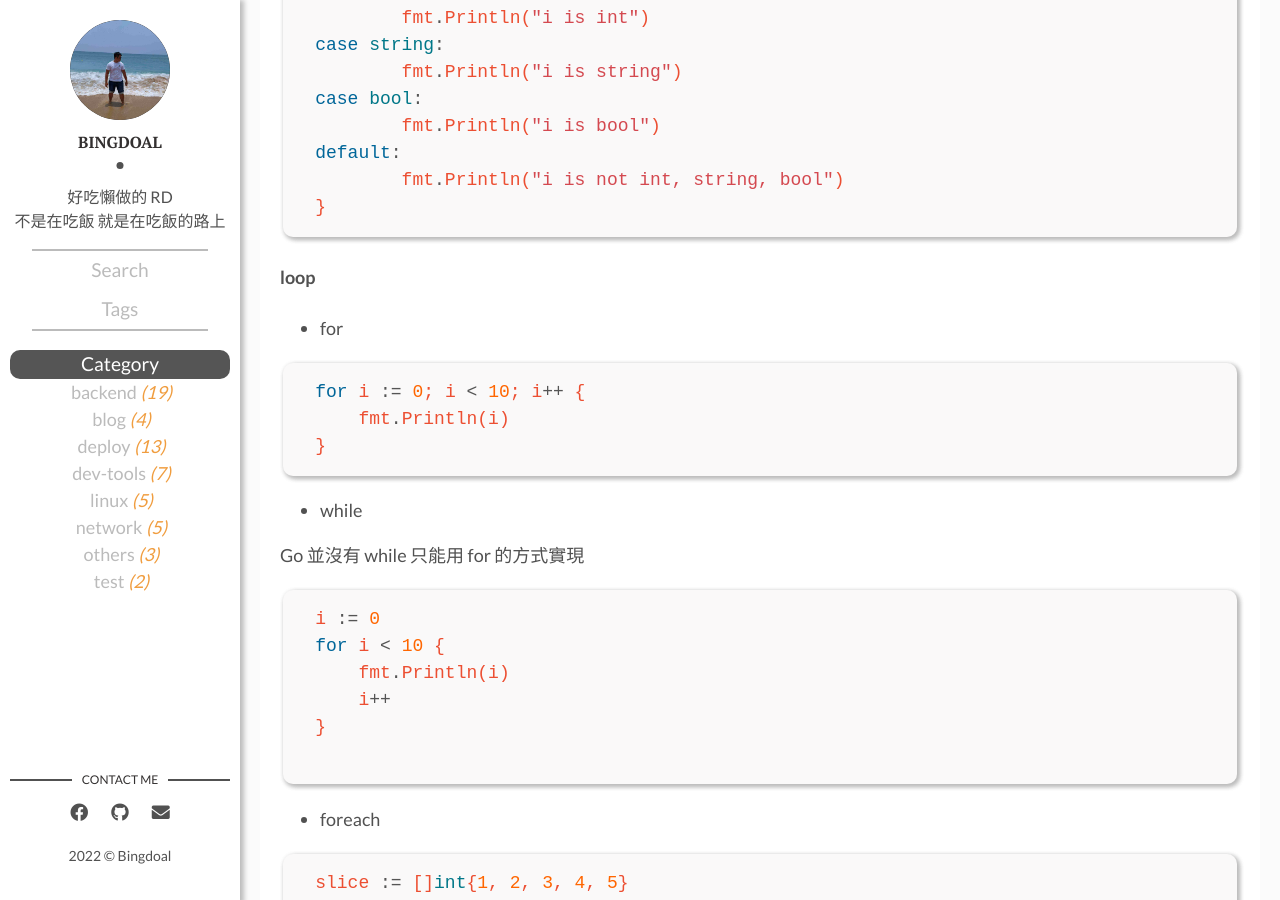
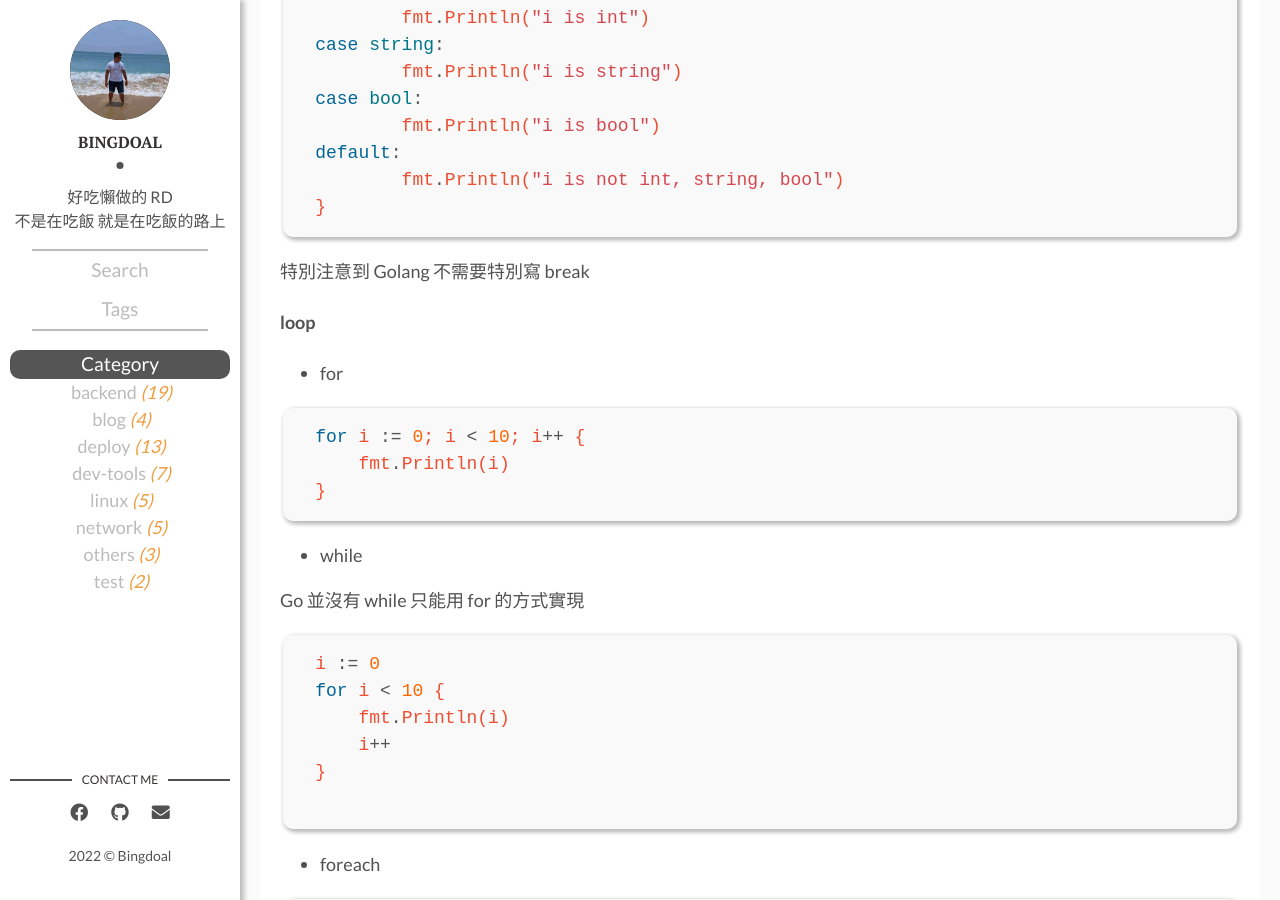
Before and after one commit to Bingdoal/bingdoal.github.io, a Jekyll site: the page built from _posts/2022/2022-03-15-golang-intro-first-chapter.md, in a window 1280 px wide and 900 px high, scrolled down 4410 px. Built offline with Jekyll 4.4.1, drawn with Linux system fonts in a browser that asks for light colours; comment, search, counter and statistics services are not loaded.

Commit message:
switch without break

`````diff
--- a/_posts/2022/2022-03-15-golang-intro-first-chapter.md
+++ b/_posts/2022/2022-03-15-golang-intro-first-chapter.md
@@ -150,6 +150,8 @@ default:
 }
 ````
 
+特別注意到 Golang 不需要特別寫 break
+
 #### loop
 
 + for
`````
